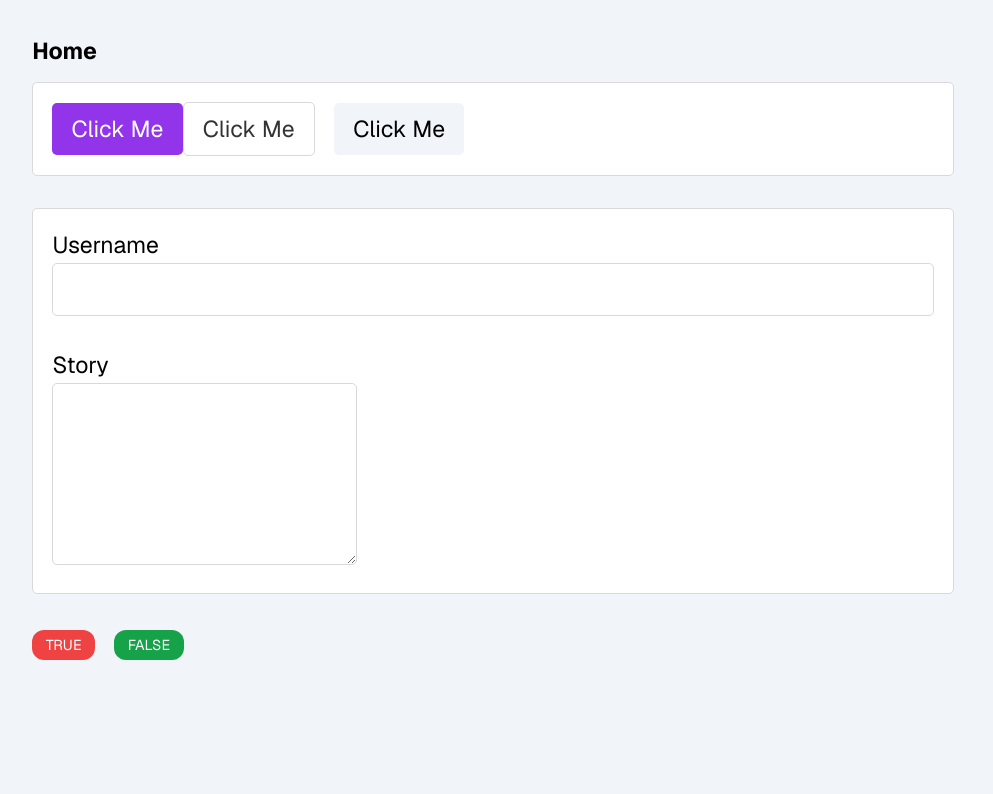
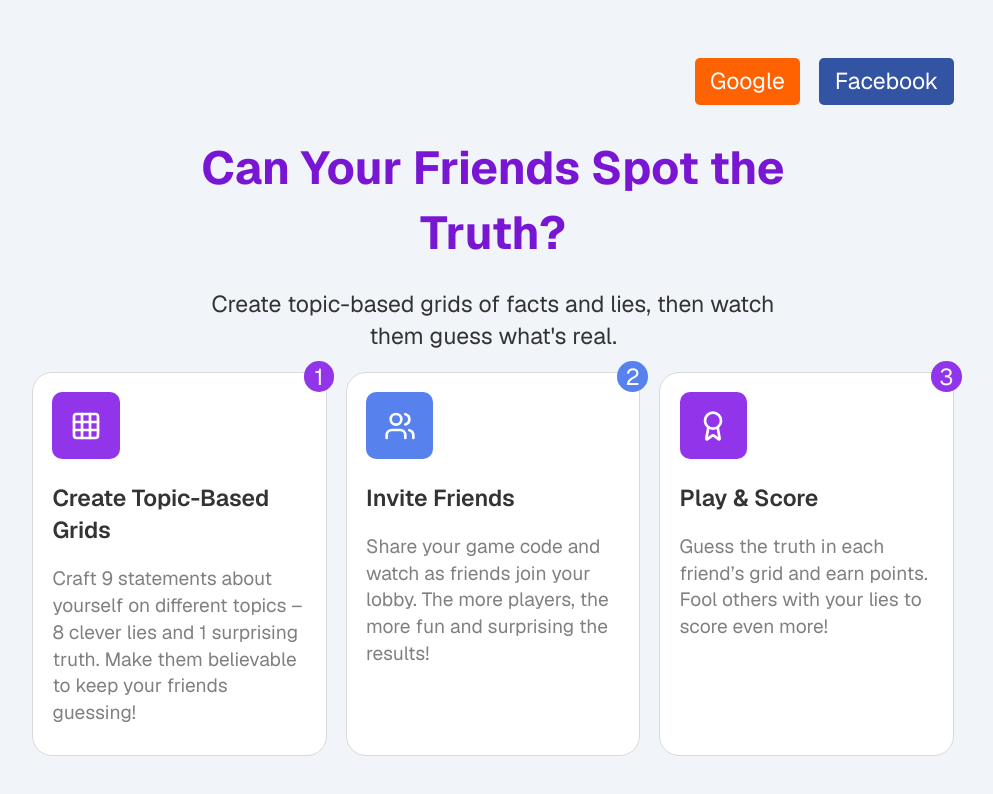
Before and after one commit to ixtk/ai-quizzer, a React (Vite) app in the folder frontend/: page / in a window 1280 px wide. Shown: the top 794 px of the page, without its empty margins (147-1140 px from the left). Built offline with nearby package versions, Linux system fonts and the light colour scheme.

Commit message:
home page UI  (not complete)

```diff
--- a/frontend/src/App.jsx
+++ b/frontend/src/App.jsx
@@ -1,8 +1,8 @@
 import "./App.css"
 import { Routes, Route } from "react-router"
-import HomePage from "./Pages/HomePage"
 import GenerateQuiz from "./Pages/generate-quiz/GenerateQuiz"
 import StartedQuiz from "./Pages/started-quiz/StartedQuiz"
+import HomePage from "./Pages/home-page/HomePage"
 
 function App() {
   return (
--- a/frontend/src/Pages/HomePage.jsx
+++ /dev/null
@@ -1,36 +0,0 @@
-import "../App.css"
-function HomePage() {
-  return (
-    <div className="container">
-      <h1>Home</h1>
-
-      <div className="card">
-        <button className="btn btn-primary">Click Me</button>
-        <button className="btn btn-outline">Click Me</button>
-        <button className="btn btn-secondary">Click Me</button>
-      </div>
-
-      <br />
-
-      <div className="card">
-        <div>
-          <label htmlFor="username">Username</label>
-          <input type="text" id="username" />
-        </div>
-
-        <br />
-
-        <div>
-          <label htmlFor="story">Story</label>
-          <textarea rows={5} id="story"></textarea>
-        </div>
-      </div>
-
-      <br />
-
-      <span className="badge badge-danger">TRUE</span>
-      <span className="badge badge-success">FALSE</span>
-    </div>
-  )
-}
-export default HomePage
--- /dev/null
+++ b/frontend/src/Pages/home-page/HomePage.css
@@ -0,0 +1,161 @@
+.header-section {
+    display: flex;
+    justify-content: flex-end;
+    align-items: center;
+    margin-bottom: var(--card-spacing);
+}
+.container{
+    margin-top: 2rem;
+    border-radius: var(--border-radius);
+}
+.header-actions {
+    display: flex;
+    align-items: center;
+    justify-content: flex-end;
+}
+
+.google-btn {
+    font-size: 1rem;
+    font: inherit;
+    color: white;
+    padding: 0.4rem 0.8rem;
+    border-radius: var(--border-radius);
+    background-color: rgb(255, 98, 0);
+}
+.fb-btn{
+    font-size: 1rem;
+    font: inherit;
+    color: white;
+    padding: 0.4rem 0.8rem;
+    border-radius: var(--border-radius);
+    background-color: rgb(51, 83, 163) ;
+}
+
+.logout-icon {
+    cursor: pointer;
+    color: var(--gray-700);
+    transition: color 0.2s;
+}
+
+.logout-icon:hover {
+    color: var(--gray-500);
+}
+
+.main-content {
+    text-align: center;
+    margin-top: var(--card-spacing);
+}
+
+.page-header {
+    max-width: 600px;
+    margin: 0 auto var(--card-spacing);
+}
+
+.main-title {
+    font-size: 2.4rem;
+    color: var(--purple-900);
+    margin-bottom: 0.5rem;
+}
+
+.subtitle {
+    color: var(--gray-700);
+    margin-bottom: var(--card-spacing);
+}
+
+.actions {
+    display: flex;
+    justify-content: center;
+    align-items: center;
+    flex-wrap: wrap;
+    gap: var(--card-spacing);
+    margin-top: var(--card-spacing);
+}
+
+.host-game-btn {
+    font-size: 1rem;
+    padding: 0.6rem 1.2rem;
+}
+
+
+.join-game {
+    display: flex;
+    align-items: center;
+    gap: 0.5rem;
+}
+
+.room-input {
+    width: 160px;
+    padding: 0.5rem;
+    border: 1px solid var(--gray-300);
+    border-radius: var(--border-radius);
+    font-size: 1rem;
+}
+
+.join-btn {
+    font-size: 1rem;
+    padding: 0.5rem 1rem;
+}
+
+.cards {
+    display: grid;
+    grid-template-columns: repeat(auto-fit, minmax(260px, 1fr));
+    gap: var(--card-spacing);
+    margin-top: var(--card-spacing);
+}
+
+.card {
+    position: relative;
+    padding: var(--card-spacing);
+    border: 1px solid var(--gray-300);
+    border-radius:20px;
+    height: 20rem;
+    background-color: var(--white);
+    text-align: left;
+}
+
+.icon-wrapper {
+    margin-bottom: 0.75rem;
+    background-color: var(--purple-700);
+    border-radius: 10px;
+    padding: 0.5rem;
+    max-width: 3.5rem;
+    height: 3.5rem;
+    display: flex;
+    justify-content: center;
+    align-items: center;
+}
+.wrapper2{
+    background-color: rgb(87, 130, 238);
+}
+.step-number {
+    position: absolute;
+    top: -3%;
+    right: -3%;
+    width: 1.6rem;
+    height: 1.6rem;
+    background-color: var(--purple-700);
+    color: var(--white);
+    font-size: 0.9rem;
+    display: flex;
+    align-items: center;
+    justify-content: center;
+    border-radius: 50%;
+    font: inherit;
+    padding: 0.5rem;
+}
+.number2{
+    background-color: rgb(87, 130, 238);
+}
+
+.card-title {
+    font-size: 1.2rem;
+    font-weight: 600;
+    margin-bottom: 0.5rem;
+    color: var(--gray-700);
+}
+
+.card-desc {
+    font-size: 1rem;
+    line-height: 1.4;
+    color: var(--gray-500);
+}
--- /dev/null
+++ b/frontend/src/Pages/home-page/HomePage.jsx
@@ -0,0 +1,152 @@
+import React, { useState } from "react"
+import "../../App.css"
+import "./HomePage.css"
+import { LogOut, Grid, Users, Award } from "lucide-react"
+
+
+const HomePage = () => {
+  const [isLoggedIn, setIsLoggedIn] = useState(false)
+
+  const handleLogin = () => {
+    setIsLoggedIn(true)
+  }
+
+  const handleLogout = () => {
+    setIsLoggedIn(false)
+  }
+
+  return (
+    <div className="container">
+      <header className="header-section">
+        <div className="header-actions">
+          {isLoggedIn ? (
+            <LogOut className="logout-icon" size={24} onClick={handleLogout} />
+          ) : (
+            <>
+              <button
+                className="btn btn-secondary google-btn"
+                onClick={handleLogin}
+              >
+                Google
+              </button>
+              <button
+                className="btn btn-secondary fb-btn"
+                onClick={handleLogin}
+              >
+                Facebook
+              </button>
+            </>
+          )}
+        </div>
+      </header>
+
+      <main className="main-content">
+        <div className="page-header">
+          <h1 className="main-title">Can Your Friends Spot the Truth?</h1>
+          <p className="subtitle">
+            Create topic-based grids of facts and lies, then watch them guess
+            what's real.
+          </p>
+
+          {isLoggedIn && (
+            <div className="actions">
+              <button className="btn btn-primary host-game-btn">
+                Host a Game
+              </button>
+
+              <div className="join-game">
+                <input
+                  type="text"
+                  className="room-input"
+                  placeholder="Enter room code"
+                />
+                <button className="btn btn-outline join-btn">Join</button>
+              </div>
+            </div>
+          )}
+        </div>
+
+        <div className="cards">
+          {isLoggedIn ? (
+            <>
+              <div className="card">
+                <div className="icon-wrapper">
+                  <Grid size={32} color="white" />
+                </div>
+                <h3 className="card-title">Create Topic-Based Grids</h3>
+                <p className="card-desc">
+                  Craft 9 statements about yourself on different topics – 8
+                  clever lies and 1 surprising truth. Make them believable to
+                  keep your friends guessing!
+                </p>
+              </div>
+
+              <div className="card">
+                <div className="icon-wrapper wrapper2">
+                  <Users size={32} color="white" />
+                </div>
+                <h3 className="card-title">Invite Friends</h3>
+                <p className="card-desc">
+                  Share your game code and watch as friends join your lobby. The
+                  more players, the more fun and surprising the results!
+                </p>
+              </div>
+
+              <div className="card">
+                <div className="icon-wrapper">
+                  <Award size={32} color="white"  />
+                </div>
+                <h3 className="card-title">Play & Score</h3>
+                <p className="card-desc">
+                  Guess the truth in each friend’s grid and earn points. Fool
+                  others with your lies to score even more!
+                </p>
+              </div>
+            </>
+          ) : (
+            <>
+              <div className="card">
+                <div className="icon-wrapper">
+                  <Grid size={32} color="white" />
+                </div>
+                <div className="step-number">1</div>
+                <h3 className="card-title">Create Topic-Based Grids</h3>
+                <p className="card-desc">
+                  Craft 9 statements about yourself on different topics – 8
+                  clever lies and 1 surprising truth. Make them believable to
+                  keep your friends guessing!
+                </p>
+              </div>
+
+              <div className="card">
+                <div className="icon-wrapper wrapper2">
+                  <Users size={32} color="white" />
+                </div>
+                <div className="step-number number2">2</div>
+                <h3 className="card-title">Invite Friends</h3>
+                <p className="card-desc">
+                  Share your game code and watch as friends join your lobby. The
+                  more players, the more fun and surprising the results!
+                </p>
+              </div>
+
+              <div className="card">
+                <div className="icon-wrapper">
+                  <Award size={32} color="white" />
+                </div>
+                <div className="step-number">3</div>
+                <h3 className="card-title">Play & Score</h3>
+                <p className="card-desc">
+                  Guess the truth in each friend’s grid and earn points. Fool
+                  others with your lies to score even more!
+                </p>
+              </div>
+            </>
+          )}
+        </div>
+      </main>
+    </div>
+  )
+}
+
+export default HomePage
```
